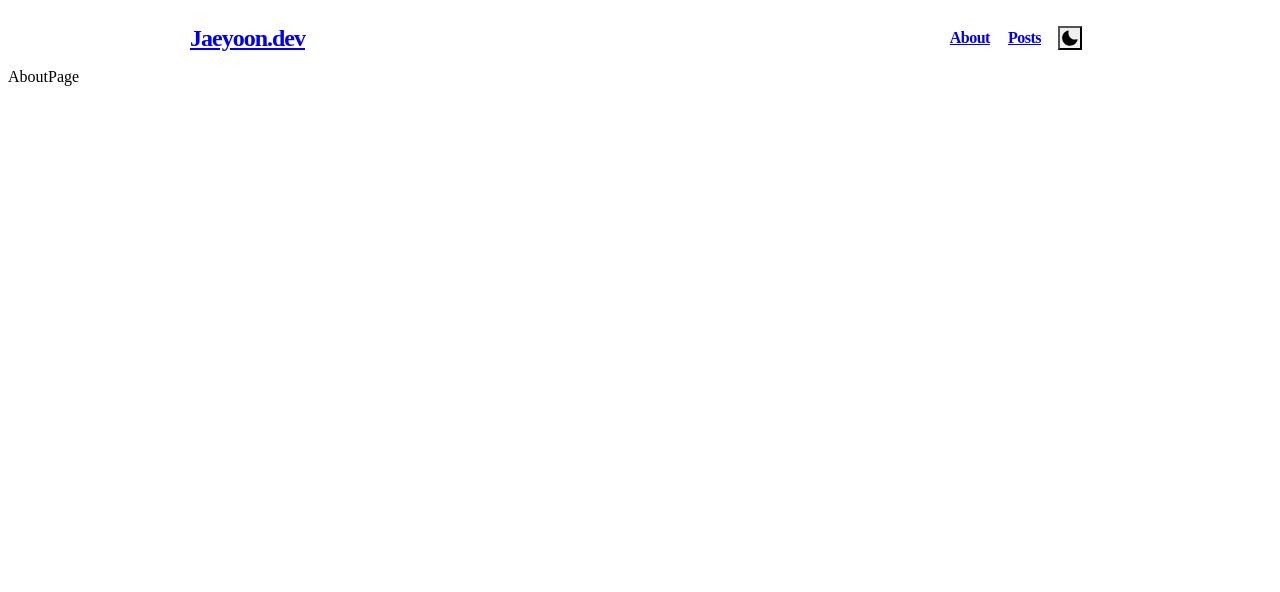
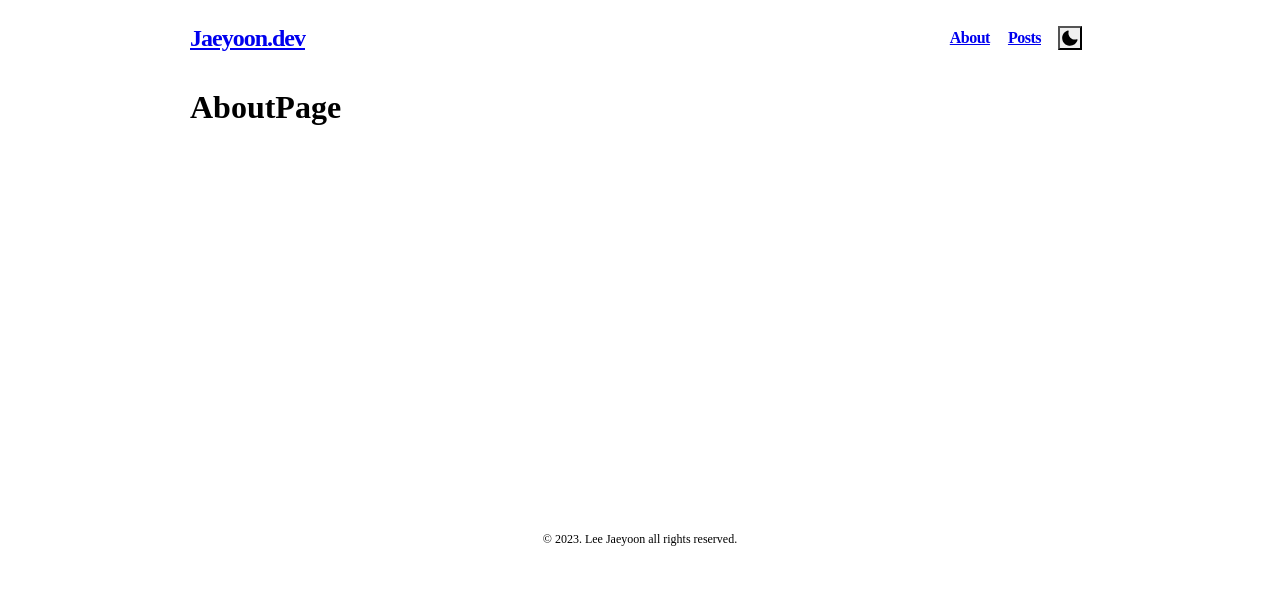
Before and after one commit to devjaeyoon/jaeyoon.dev, a Gatsby site: page /about in a window 1280 px wide. Built offline with nearby package versions, Linux system fonts and the light colour scheme; Gatsby itself is replaced by a stand-in of ours.

Commit message:
Feat: Layout 생성 및 pages 파일들 수정
헤더와 푸터를 포함하는 기본 레이아웃을 만들어 반복되는 코드를 줄이고 페이지 간의 통일성을 부여하였으며
이를 pages 폴더에 존재하는 index, about, posts에 적용함

```diff
--- /dev/null
+++ b/src/components/Layout.jsx
@@ -0,0 +1,23 @@
+import React from 'react';
+
+import { Box } from '@chakra-ui/react';
+
+import Header from './Header';
+import Footer from './Footer';
+
+export default function Layout({ children }) {
+  return (
+    <>
+      <Header />
+      <Box
+        width="calc(100vw - 40px)"
+        maxWidth="900px"
+        margin="0 auto"
+        minHeight="50vh"
+      >
+        {children}
+      </Box>
+      <Footer />
+    </>
+  );
+}
--- a/src/pages/about.jsx
+++ b/src/pages/about.jsx
@@ -1,12 +1,11 @@
 import React from 'react';
 
-import Header from '../components/Header/index';
+import Layout from '../components/Layout';
 
 export default function AboutPage() {
   return (
-    <>
-      <Header />
-      AboutPage
-    </>
+    <Layout>
+      <h1>AboutPage</h1>
+    </Layout>
   );
 }
```
Also changed, not shown: src/pages/index.jsx (+4 -5 lines), src/pages/posts.jsx (+5 -6 lines).
